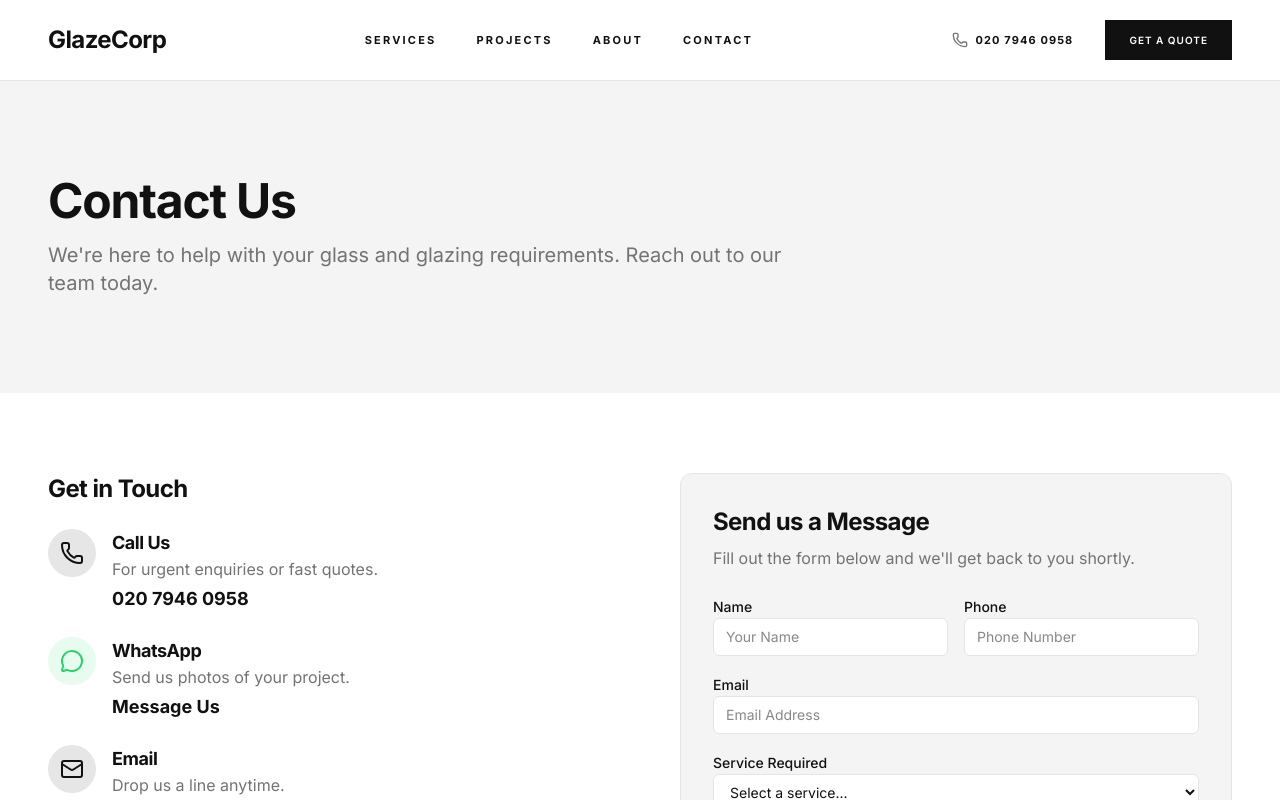
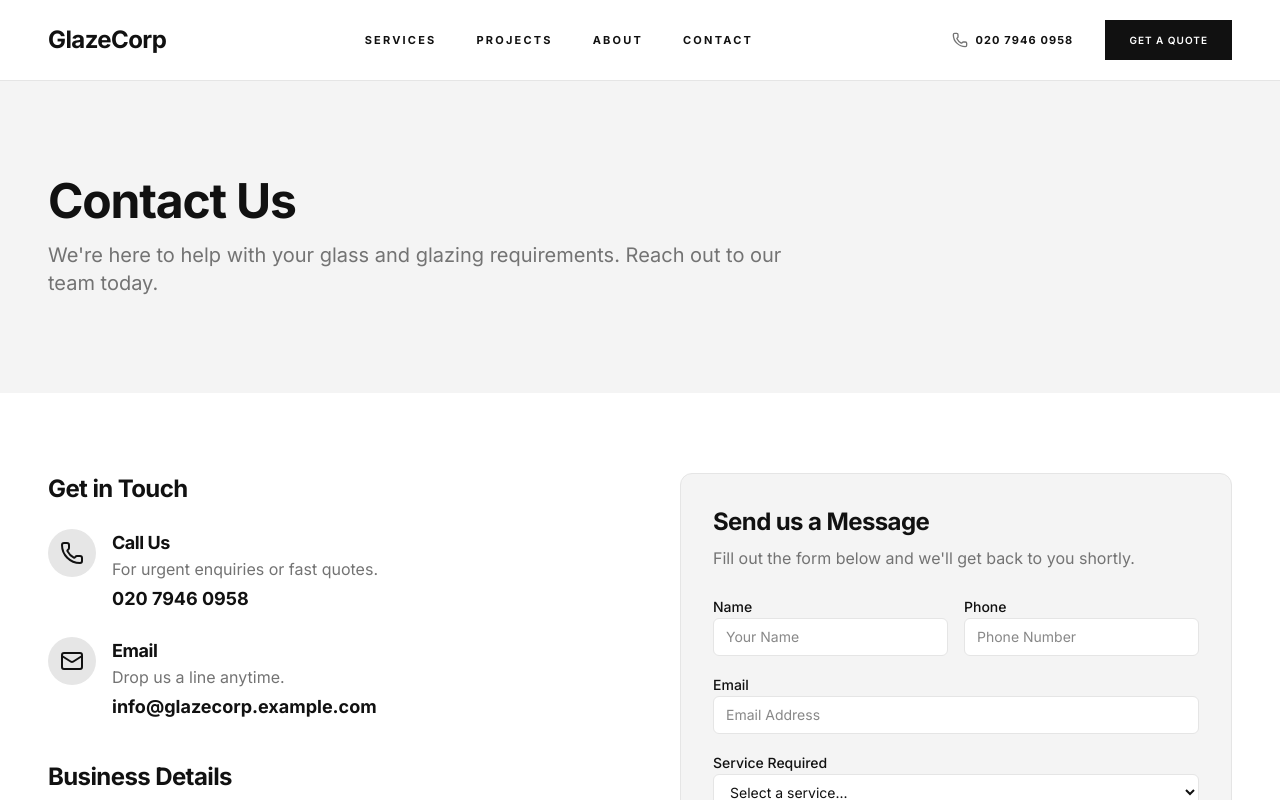
Before and after one commit to mokihas/glazing-master-template, a Next.js app: page /contact in a window 1280 px wide. Shown: the top 800 px of the page. Built offline with nearby package versions, Linux system fonts and the light colour scheme.

Commit message:
update master template

```diff
--- a/src/app/contact/page.tsx
+++ b/src/app/contact/page.tsx
@@ -40,19 +40,6 @@ export default function ContactPage() {
                     <p className="text-muted-foreground mb-1">For urgent enquiries or fast quotes.</p>
                     <a href={`tel:${siteConfig.phone}`} className="text-lg font-bold hover:text-primary transition-colors">
                       {siteConfig.phone}
-                    </a>
-                  </div>
-                </div>
-
-                <div className="flex items-start gap-4">
-                  <div className="bg-[#25D366]/10 p-3 rounded-full text-[#25D366]">
-                    <MessageCircle className="h-6 w-6" />
-                  </div>
-                  <div>
-                    <h3 className="font-semibold text-lg">WhatsApp</h3>
-                    <p className="text-muted-foreground mb-1">Send us photos of your project.</p>
-                    <a href={`https://wa.me/${siteConfig.whatsapp}`} className="text-lg font-bold hover:text-[#25D366] transition-colors" target="_blank" rel="noopener noreferrer">
-                      Message Us
                     </a>
                   </div>
                 </div>
```
